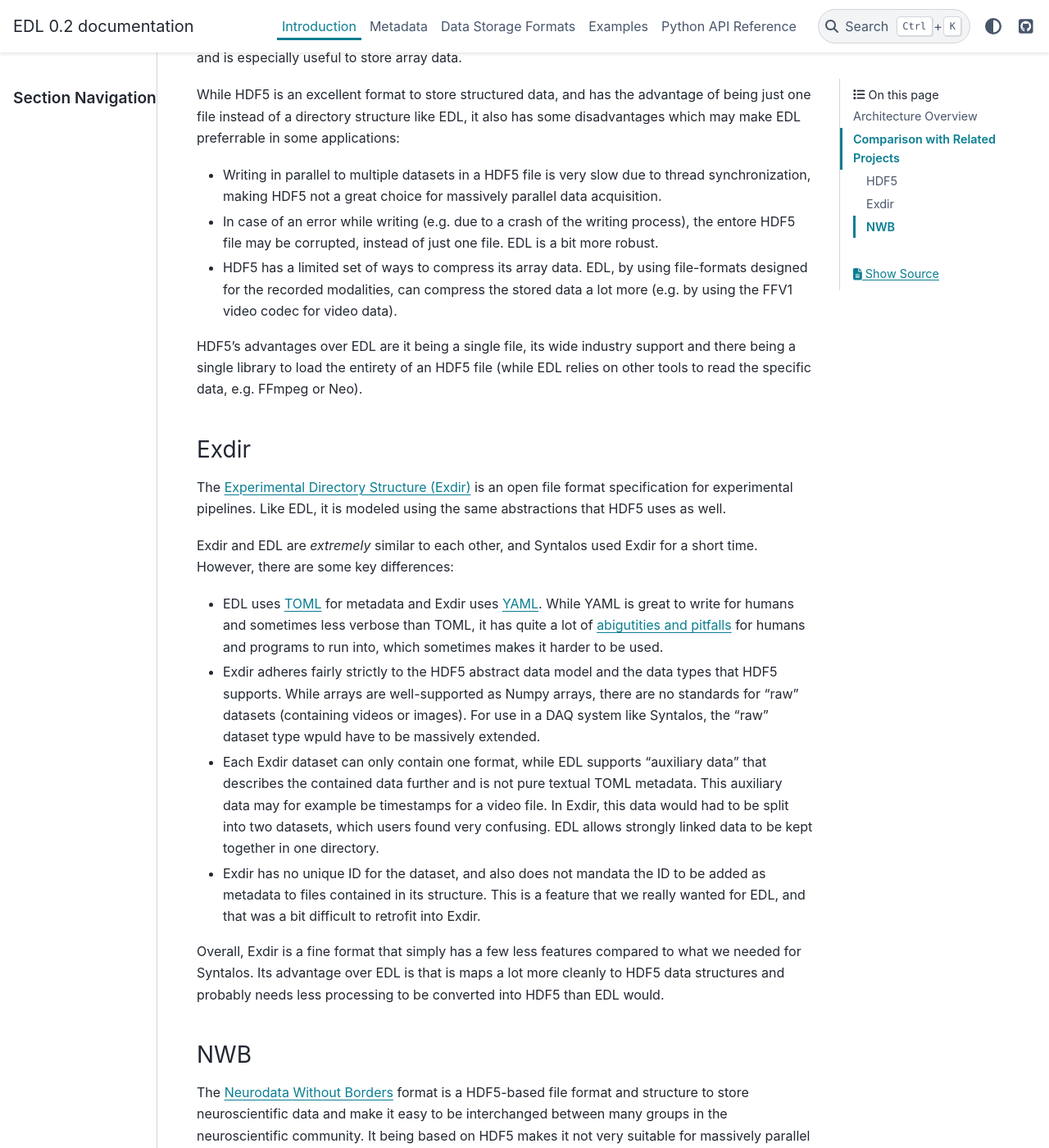
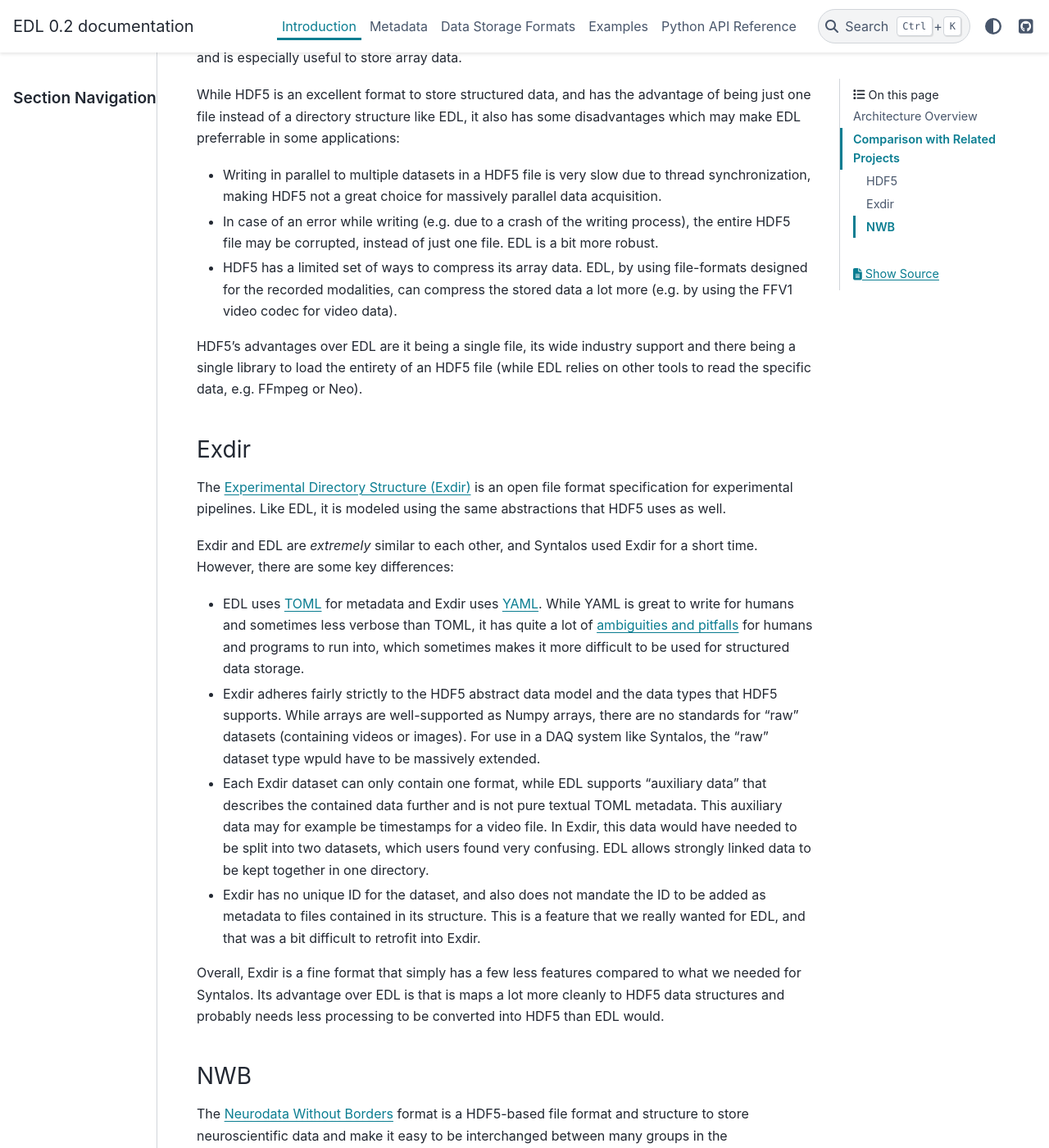
Before and after one commit to syntalos/edlio, a Sphinx documentation site: the page built from docs/intro.rst, in a window 1280 px wide and 1400 px high, scrolled down 3023 px. Shown: the whole window at 82% size. Built offline with Sphinx 7.4.7 and the PyData theme 0.15.4, drawn with Linux system fonts in a browser that asks for light colours.

Commit message:
trivial: Fix typos

```diff
--- a/docs/intro.rst
+++ b/docs/intro.rst
@@ -103,7 +103,7 @@ directory structure like EDL, it also has some disadvantages which may make EDL
 
 * Writing in parallel to multiple datasets in a HDF5 file is very slow due to thread synchronization, making HDF5 not a
   great choice for massively parallel data acquisition.
-* In case of an error while writing (e.g. due to a crash of the writing process), the entore HDF5 file may be corrupted,
+* In case of an error while writing (e.g. due to a crash of the writing process), the entire HDF5 file may be corrupted,
   instead of just one file. EDL is a bit more robust.
 * HDF5 has a limited set of ways to compress its array data. EDL, by using file-formats designed for the recorded modalities,
   can compress the stored data a lot more (e.g. by using the FFV1 video codec for video data).
@@ -121,15 +121,15 @@ experimental pipelines. Like EDL, it is modeled using the same abstractions that
 Exdir and EDL are *extremely* similar to each other, and Syntalos used Exdir for a short time. However, there are some key differences:
 
 * EDL uses `TOML <https://toml.io/en/>`_ for metadata and Exdir uses `YAML <https://yaml.org/>`_. While YAML is great to write for
-  humans and sometimes less verbose than TOML, it has quite a lot of `abigutities and pitfalls <https://noyaml.com/>`_ for humans and
-  programs to run into, which sometimes makes it harder to be used.
+  humans and sometimes less verbose than TOML, it has quite a lot of `ambiguities and pitfalls <https://noyaml.com/>`_ for humans and
+  programs to run into, which sometimes makes it more difficult to be used for structured data storage.
 * Exdir adheres fairly strictly to the HDF5 abstract data model and the data types that HDF5 supports. While arrays are well-supported
   as Numpy arrays, there are no standards for "raw" datasets (containing videos or images). For use in a DAQ system like Syntalos, the
   "raw" dataset type wpuld have to be massively extended.
 * Each Exdir dataset can only contain one format, while EDL supports "auxiliary data" that describes the contained data further and is not
-  pure textual TOML metadata. This auxiliary data may for example be timestamps for a video file. In Exdir, this data would had to be split
-  into two datasets, which users found very confusing. EDL allows strongly linked data to be kept together in one directory.
-* Exdir has no unique ID for the dataset, and also does not mandata the ID to be added as metadata to files contained in its structure.
+  pure textual TOML metadata. This auxiliary data may for example be timestamps for a video file. In Exdir, this data would have needed to
+  be split into two datasets, which users found very confusing. EDL allows strongly linked data to be kept together in one directory.
+* Exdir has no unique ID for the dataset, and also does not mandate the ID to be added as metadata to files contained in its structure.
   This is a feature that we really wanted for EDL, and that was a bit difficult to retrofit into Exdir.
 
 Overall, Exdir is a fine format that simply has a few less features compared to what we needed for Syntalos. Its advantage over EDL
```
